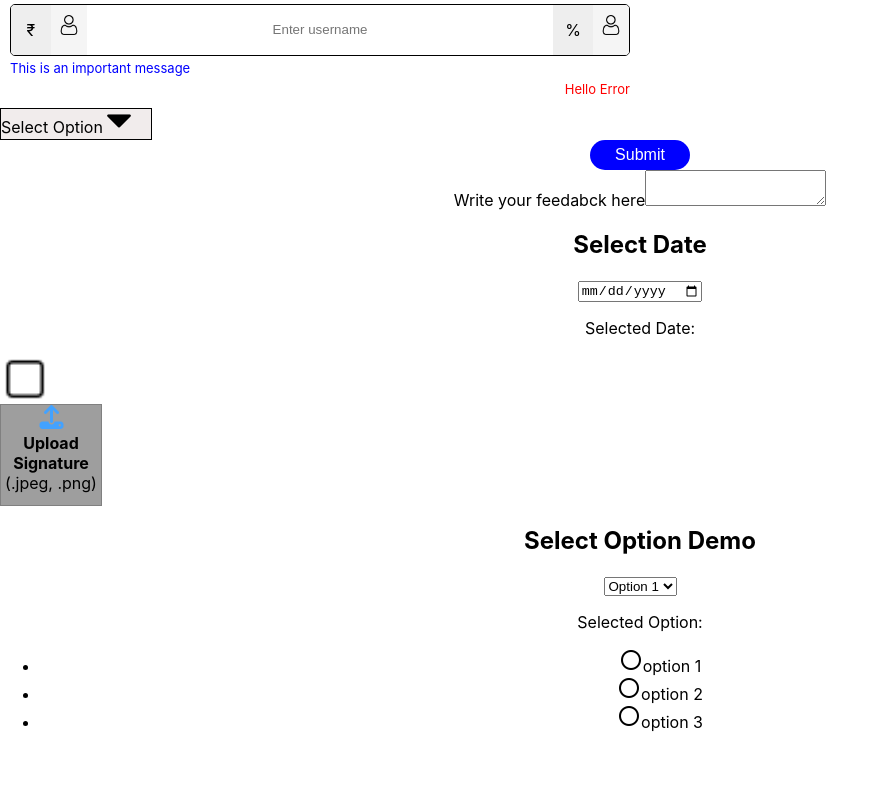
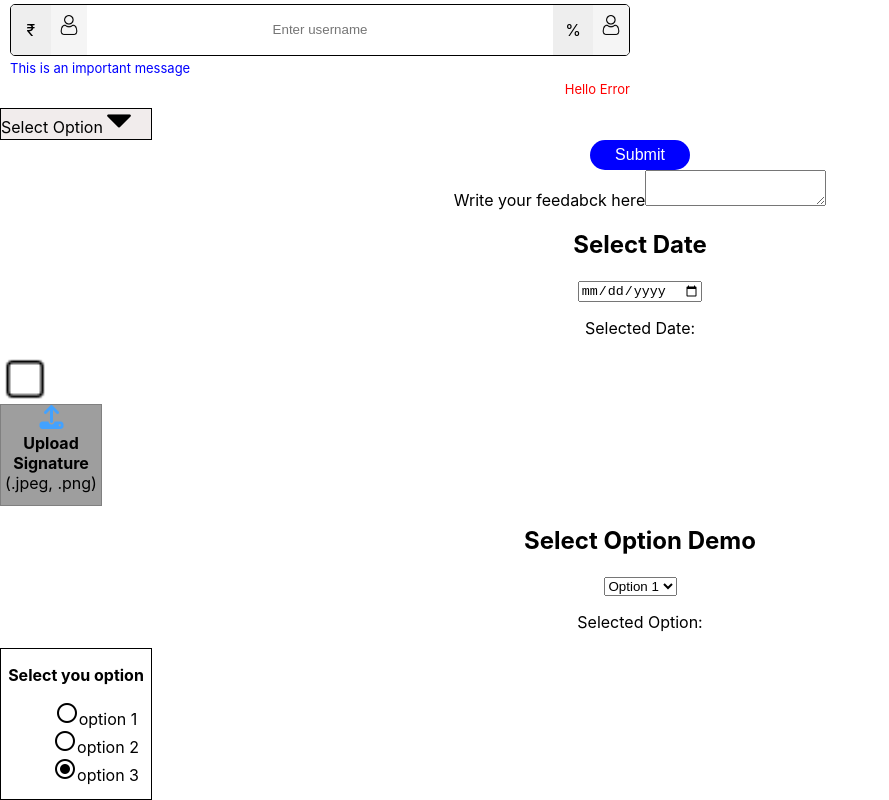
Before and after one commit to Sumit2406/floatrweb, a React (Create React App) app: page / in a window 1280 px wide. Shown: the part 237-1037 px from the top of the page, without its empty margins (0-889 px from the left). Before the commit the page ends 985 px from the top, so only its background shows below. Built offline with nearby package versions, Linux system fonts and the light colour scheme; grey boxes are pictures that could not be loaded.

Commit message:
Final changes done in Radio component only CSS pending

```diff
--- a/src/components/RadioButtons.js
+++ b/src/components/RadioButtons.js
@@ -1,23 +1,23 @@
-import React, { useState } from "react";
-
+import React from "react";
+import "../scss/components.scss"
 import radioselected from "../assets/pngs/radioselected.png";
 import radiounselected from "../assets/pngs/radiounselected.png";
 
-export default function RadioButtons({ radioDatas }) {
-  const [checkd, setcheckd] = useState();
+
+export default function RadioButtons({ radioDatas,handleradio,checkd }) {
+
   return (
-    <div>
-      <ul >
+    <div className="radiodiv">
+        <p><b>Select you option</b></p>
+      <ul className="radioul">
         {radioDatas.map((radioData, index) => {
           return (
-            <li
+            <li className="radiolist"
               onClick={() => {
-                console.log("clicked", index);
-                setcheckd(index);
+                handleradio(radioData.value, index)
               }}
-              key={index.toString()}
+              key={index}
             >
-              {" "}
               {index === checkd ? (
                 <img src={radioselected} alt="radioselected" />
               ) : (
--- a/src/screens/Home.js
+++ b/src/screens/Home.js
@@ -15,11 +15,11 @@ import RadioButtons from '../components/RadioButtons';
 export default function Home() {
 
   //Radio Buttons
-// const [radioStatus, setRadioStatus] =useState(false);
-// const RadioHandle=()=>{
-//   setRadioStatus(!radioStatus);
-// }
-
+const [checkd, setcheckd] = useState(2);
+const handleradio =((value, setchk)=> {
+  setcheckd(setchk);
+  console.log("clicked by ", value);
+})
 const radioDatas = [{ value: 'option1-Value', label: 'option 1' }, { value: 'option2-Value', label: 'option 2' }, { value: 'option3-Value', label: 'option 3' }]
 
   //Dromp Down
@@ -36,8 +36,9 @@ const handleDropdown =(e)=>{
   }
 
 const demoValueChange = (value) => {
-  console.log(value ,"sumit")
-  setselectedDemo(value)
+  // console.log(value ,"sumit")
+  setselectedDemo(value);
+  console.log(value)
 };
 
 
@@ -136,7 +137,7 @@ demoValueChange={demoValueChange} />
 <FileUploader onPass={fileHandler}/>
 
 <SelectOptionDemo selectedOption={selectedOption} options={options} selecthandleChange={selecthandleChange}/>
-<RadioButtons radioDatas={radioDatas}/>
+<RadioButtons radioDatas={radioDatas} handleradio={handleradio} checkd={checkd}/>
 {/* radioStatus={radioStatus} RadioHandle={RadioHandle}  */}
 
   </div>
--- a/src/scss/components.scss
+++ b/src/scss/components.scss
@@ -231,3 +231,15 @@ textarea{
     // top: 0%;
   right: 0;
 }
+
+
+.radiodiv{
+  width:150px;
+  height:150px;
+  border: 1px solid black;
+}
+
+.radiolist{
+  list-style-type: none;
+  align-items: center;
+}
```
